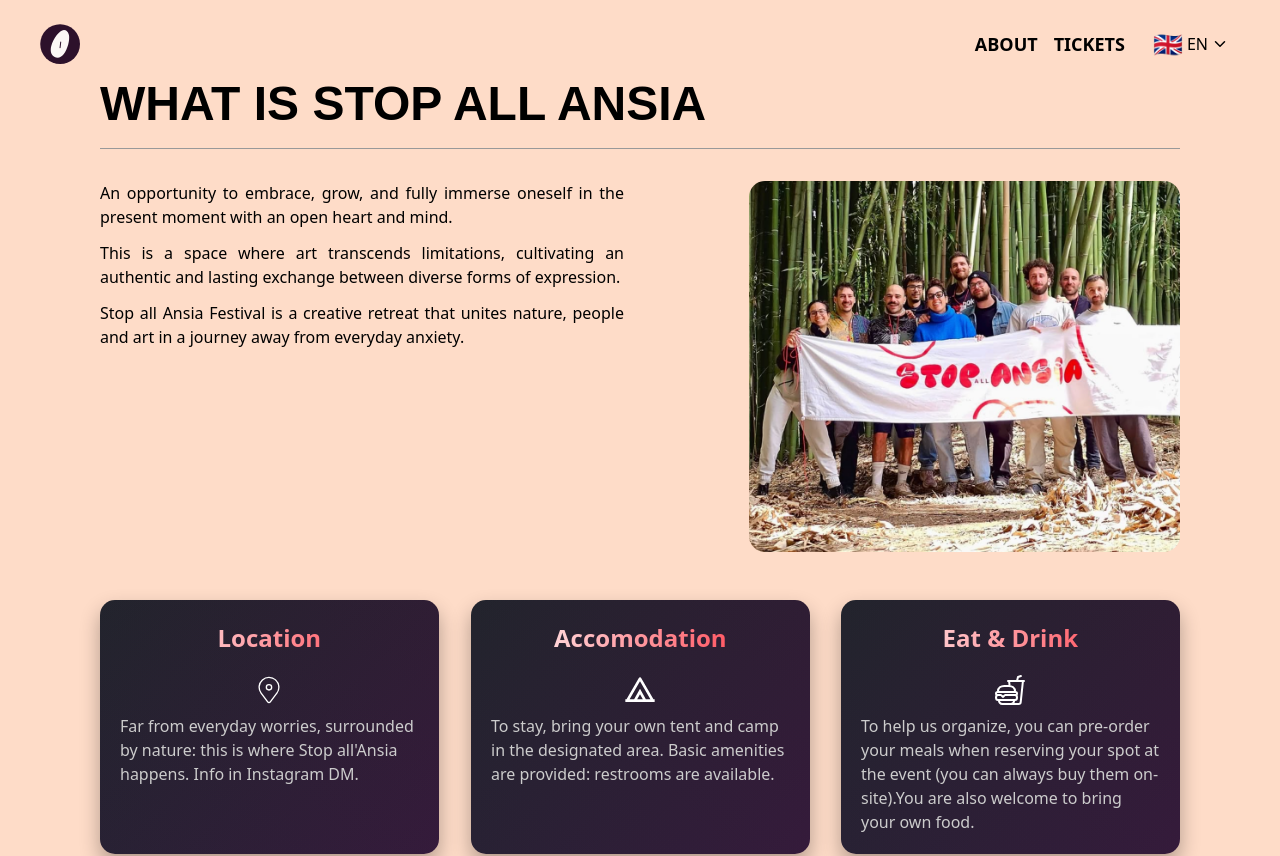
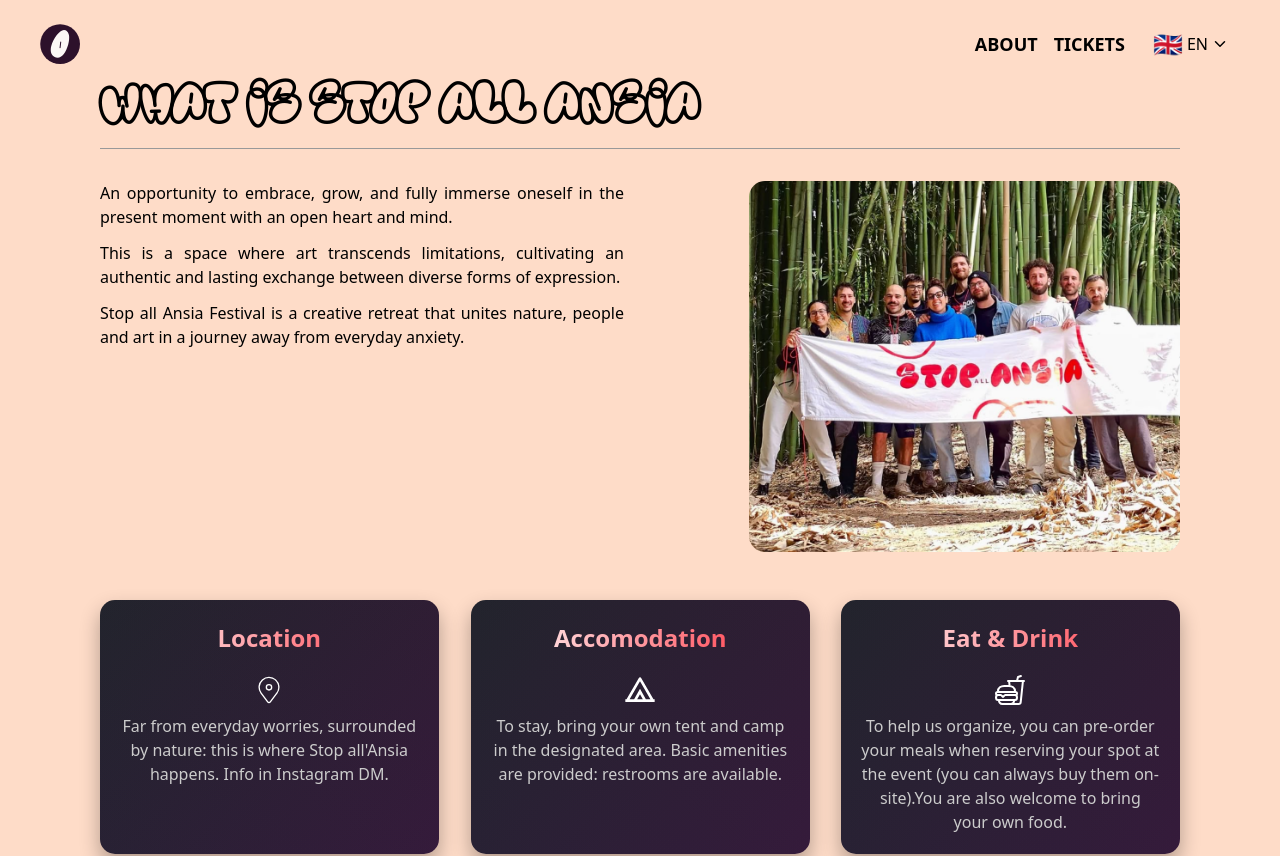
Before and after one commit to jordiroca94/stopallansia, a Next.js app: page /en/about in a window 1280 px wide. Shown: the top 856 px of the page. Built offline with nearby package versions, Linux system fonts and the light colour scheme.

Commit message:
fix: fonts

```diff
--- a/src/app/[locale]/about/page.tsx
+++ b/src/app/[locale]/about/page.tsx
@@ -6,8 +6,10 @@ export default function page() {
   return (
     <main className="flex flex-col">
       <Header />
-      <About />
-      <Footer />
+      <div className="min-h-screen flex flex-col justify-between">
+        <About />
+        <Footer />
+      </div>
     </main>
   );
 }
--- a/src/app/[locale]/layout.tsx
+++ b/src/app/[locale]/layout.tsx
@@ -3,6 +3,8 @@ import { getMessages } from "next-intl/server";
 import { notFound } from "next/navigation";
 import { Locale, routing } from "@/i18n/routing";
 import "../../styles/globals.css";
+import "../../../public/fonts/fonts.css";
+
 export default async function LocaleLayout({
   children,
   params,
--- a/src/app/[locale]/reserve/page.tsx
+++ b/src/app/[locale]/reserve/page.tsx
@@ -6,8 +6,10 @@ export default function page() {
   return (
     <main>
       <Header />
-      <Reserve />
-      <Footer />
+      <div className="min-h-screen flex flex-col justify-between">
+        <Reserve />
+        <Footer />
+      </div>
     </main>
   );
 }
--- a/src/components/About.tsx
+++ b/src/components/About.tsx
@@ -70,7 +70,9 @@ const About = () => {
                 <div className="text-white w-full flex justify-center py-2">
                   {card.icon}
                 </div>
-                <p className="cardDescription">{card.description}</p>
+                <p className="cardDescription text-center">
+                  {card.description}
+                </p>
               </div>
             </div>
           ))}
```
